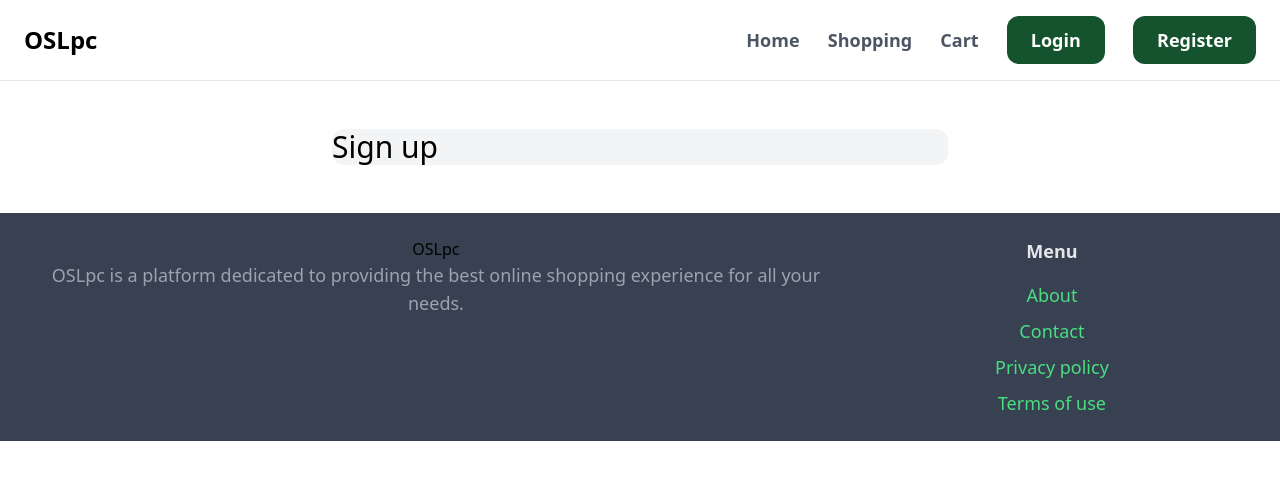
After one commit to Druby02/PCCX, a Django app: page /signup/ in a window 1280 px wide. The commit adds this page. Shown: the top 480 px of the page. Run offline with Django 5.2, Linux system fonts and the light colour scheme; some libraries are stand-ins or nearby versions.

Commit message:
signup start

```diff
--- /dev/null
+++ b/PCW/PC/forms.py
@@ -0,0 +1,8 @@
+from django import forms
+from django.contrib.auth.forms import UserCreationForm
+from django.contrib.auth.models import User
+
+class SignupForm(UserCreationForm):
+    class Meta:
+        model = User
+        fields = ("username", "email", "password1", "password2")
--- a/PCW/PC/templates/core/base.html
+++ b/PCW/PC/templates/core/base.html
@@ -19,7 +19,7 @@
                     <a href="/" class="text-lg font-semibold text-gray-600 hover:text-gray-900">Home</a>
                     <a href="/services" class="text-lg font-semibold text-gray-600 hover:text-gray-900">Shopping</a>
                     <a href="/blog" class="text-lg font-semibold text-gray-600 hover:text-gray-900">Cart</a>
-                    <a href="/login" class="px-6 py-3 text-lg font-semibold bg-green-900 text-white  rounded-xl hover:text-gray-900">Login</a>
+                    <a href={% url "PC:signup" %} class="px-6 py-3 text-lg font-semibold bg-green-900 text-white  rounded-xl hover:text-gray-900">Login</a>
                     <a href="/register" class="px-6 py-3 text-lg font-semibold bg-green-900 text-white rounded-xl hover:text-gray-900">Register</a>
 
                     </div>
@@ -48,7 +48,7 @@
 
                 <ul class="space-y-2">
                     <li><a href="#" class="text-lg text-green-400 hover:text-gray-200">About</a></li>
-                    <li><a href="{% url 'contact' %}" class="text-lg text-green-400 hover:text-gray-200">Contact</a></li>
+                    <li><a href="{% url 'PC:contact' %}" class="text-lg text-green-400 hover:text-gray-200">Contact</a></li>
                     <li><a href="#" class="text-lg text-green-400 hover:text-gray-200">Privacy policy</a></li>
                     <li><a href="#" class="text-lg text-green-400 hover:text-gray-200">Terms of use</a></li>
                 </ul>
--- /dev/null
+++ b/PCW/PC/templates/core/signup.html
@@ -0,0 +1,9 @@
+{% extends "core/base.html" %}
+
+{% block title %}Sign up{% endblock %}
+
+{% block content %}
+<div class="w-1/2 my-6 mx-auto bg-gray-100 rounded-xl">
+    <h1 class="mb-6 text-3xl">Sign up</h1>
+</div>
+{% endblock %}
--- a/PCW/PC/urls.py
+++ b/PCW/PC/urls.py
@@ -7,4 +7,5 @@ app_name = "PC"
 urlpatterns = [
     path("", views.index, name="index"),
     path('contact/', views.contact, name='contact'),
+    path("signup/", views.signup, name="signup"),
 ]
--- a/PCW/PC/views.py
+++ b/PCW/PC/views.py
@@ -2,6 +2,9 @@ from django.shortcuts import render
 from django.utils import timezone
 
 from PL.models import Product, Category
+
+from .forms import SignupForm
+
 # Create your views here.
 def index(request):
     products = Product.objects.filter(expires_at__gt=timezone.now())[0:6]
@@ -15,3 +18,10 @@ def index(request):
 
 def contact(request):
     return render(request, 'core/contact.html')
+
+def signup(request):
+    form = SignupForm()
+
+    return render(request, "core/signup.html", {
+        "form": form
+    })
--- a/PCW/PCW/urls.py
+++ b/PCW/PCW/urls.py
@@ -17,12 +17,10 @@ Including another URLconf
 from django.conf import settings
 from django.conf.urls.static import static
 from django.contrib import admin
-from django.urls import path
-
-from PC.views import contact, index
+from django.urls import path, include
 
 urlpatterns = [
-    path('', index, name='index'),
-#   path("items/", include("item.urls")),
+    path('', include("PC.urls")),
+    #path("items/", include("item.urls")),
     path('admin/', admin.site.urls),
 ] + static(settings.MEDIA_URL, document_root=settings.MEDIA_ROOT)
```
